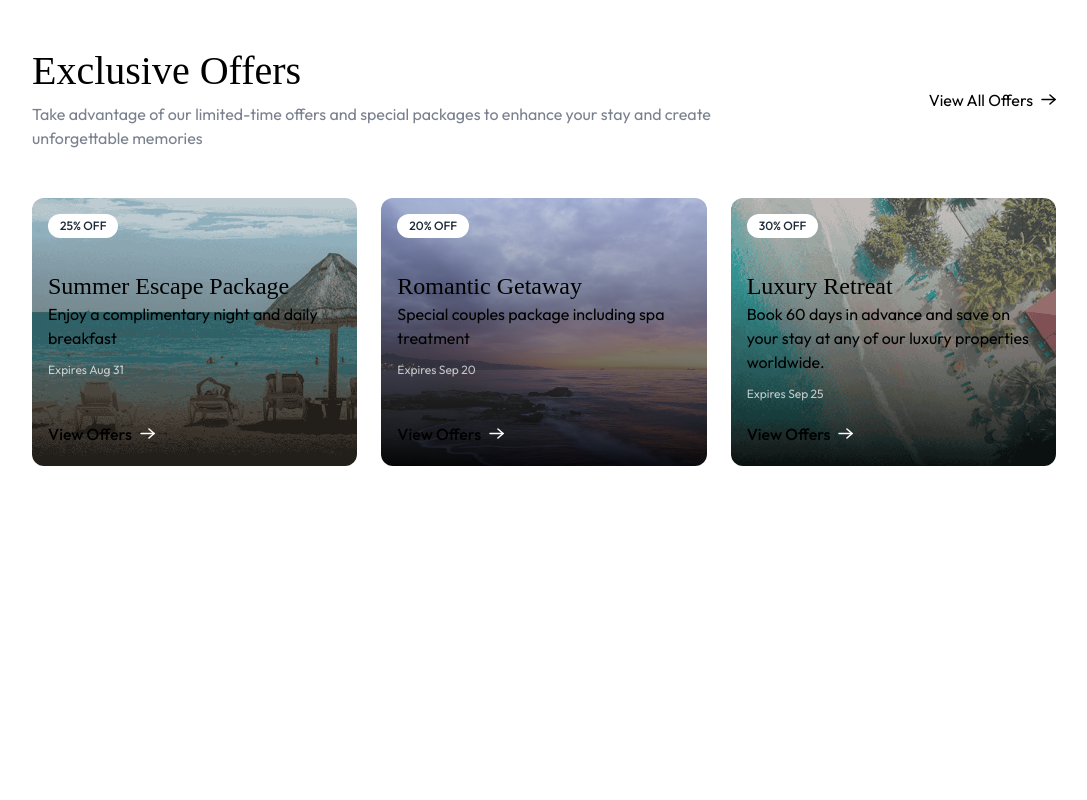
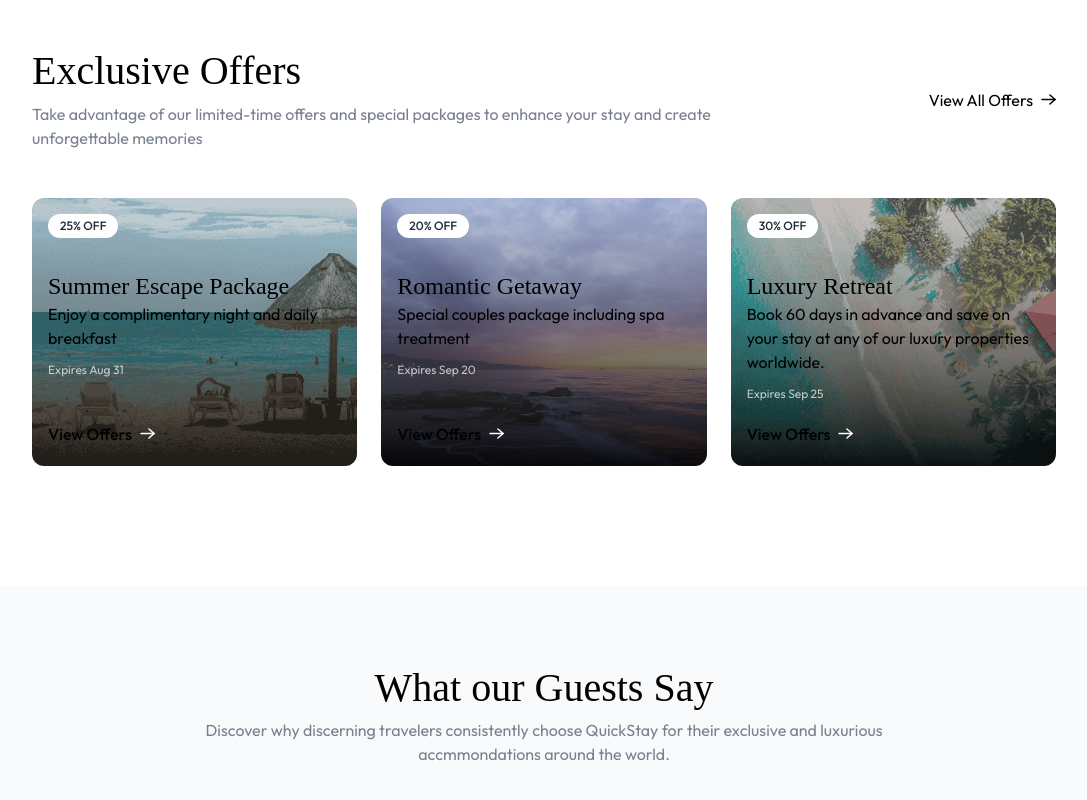
Before and after one commit to VishalOz/HotelBookingApp, a React (Vite) app in the folder client/: page / in a window 1280 px wide. Shown: the part 2005-2805 px from the top of the page, without its empty margins (96-1183 px from the left). Before the commit the page ends 2591 px from the top, so only its background shows below. Built offline with nearby package versions, Linux system fonts and the light colour scheme; no server answers; the HTML template or start-up script is replaced by a standard one; a web font is replaced by a local one.

Commit message:
Testimonial

```diff
--- /dev/null
+++ b/client/src/components/Testimonial.jsx
@@ -0,0 +1,13 @@
+import React from 'react'
+import Title from './Title'
+
+const Testimonial = () => {
+  return (
+    <div className="flex flex-col items-center px-6 md:px-16 lg:px-24 bg-slate-50 pt-20 pb-30">
+      <Title title="What our Guests Say" subTitle="Discover why discerning travelers consistently choose
+      QuickStay for their exclusive and luxurious accmmondations around the world." />
+    </div>
+  )
+}
+
+export default Testimonial
--- a/client/src/pages/Home.jsx
+++ b/client/src/pages/Home.jsx
@@ -2,6 +2,7 @@
 import Hero from  '../components/Hero'
 import FeturedDestination  from '../components/FeturedDestination'
 import ExclusiveOffers from '../components/ExclusiveOffers'
+import Testimonial from '../components/Testimonial'
 
 const Home = () => {
   return (
@@ -9,6 +10,7 @@
       <Hero />
       <FeturedDestination />
       <ExclusiveOffers/>
+      <Testimonial />
     </>
   )
 }
```
Also changed, not shown: 1 other file (tests, documents, lock files or other folders).
